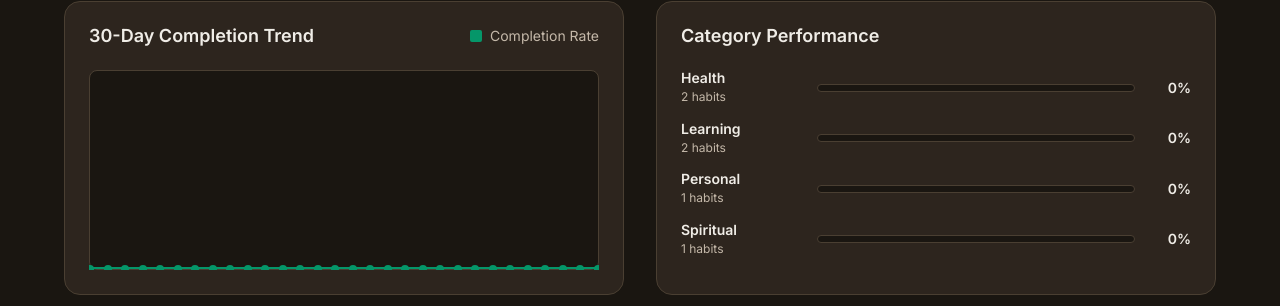
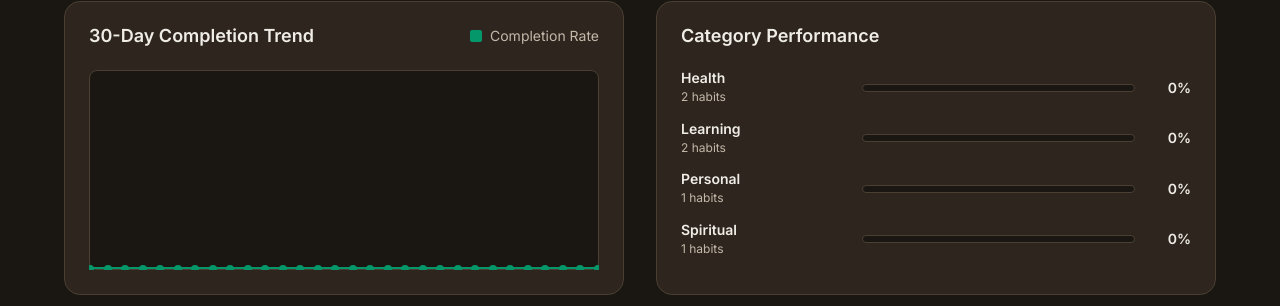
Before and after one commit to Kevin-Hahn/habit-tracker, an Angular app: page /stats in a window 1280 px wide. Shown: the part 308-614 px from the top of the page. Built offline with nearby package versions, Linux system fonts and the light colour scheme.

Commit message:
Increase max-width to ensure all categories are visible
cgen-b94aa776d37b4d8fb0be71f66b9ec5e1

```diff
--- a/src/app/components/habit-stats/habit-stats.component.css
+++ b/src/app/components/habit-stats/habit-stats.component.css
@@ -251,7 +251,7 @@
 .category-info {
   flex: 1;
   min-width: 0;
-  max-width: 120px;
+  max-width: 40%;
   overflow: hidden;
   box-sizing: border-box;
 }
```
